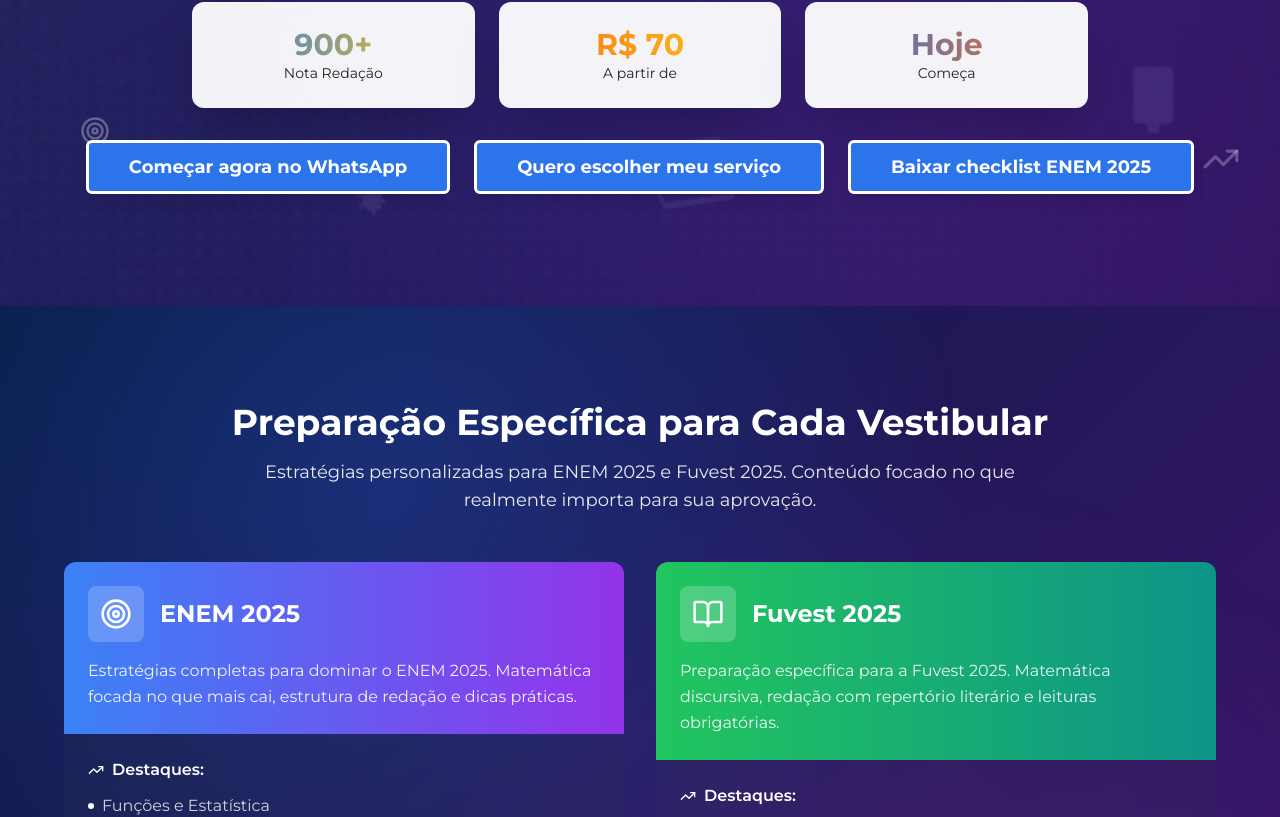
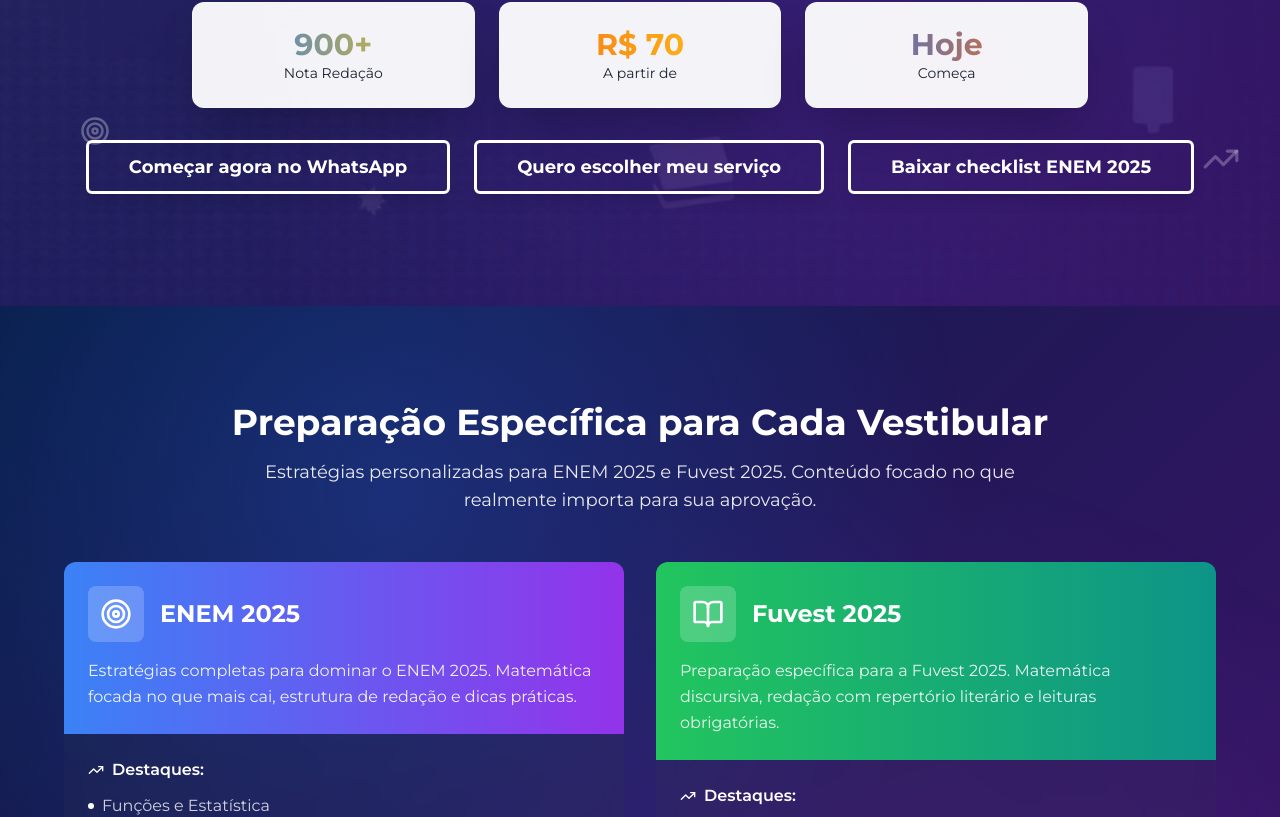
Before and after one commit to salvesgustavo22-ops/gsprova-landing-hub, a React (Vite) app: page / in a window 1280 px wide. Shown: the part 1065-1882 px from the top of the page. Built offline with nearby package versions, Linux system fonts and the light colour scheme.

Commit message:
Refactor hero buttons
Update hero buttons to be transparent with white text and no background, to match the hero section's background.

```diff
--- a/src/index.css
+++ b/src/index.css
@@ -209,35 +209,38 @@
 
   /* Hero Button Variants */
   .btn-hero {
-    @apply text-white bg-transparent;
+    @apply text-white;
     @apply px-8 py-4 rounded-xl text-lg;
     @apply shadow-lg hover:shadow-xl;
     @apply transform hover:scale-105 transition-all duration-300;
     @apply hover:bg-white hover:text-gray-900;
     font-family: 'Montserrat', sans-serif;
     font-weight: 700; /* Montserrat Bold */
+    background: transparent !important;
     border: 3px solid white;
   }
 
   .btn-hero-secondary {
-    @apply text-white bg-transparent;
+    @apply text-white;
     @apply px-8 py-4 rounded-xl text-lg;
     @apply shadow-lg hover:shadow-xl transition-all duration-300;
     @apply transform hover:scale-105;
     @apply hover:bg-white hover:text-gray-900;
     font-family: 'Montserrat', sans-serif;
     font-weight: 700; /* Montserrat Bold */
+    background: transparent !important;
     border: 3px solid white;
   }
 
   .btn-hero-outline {
-    @apply text-white bg-transparent;
+    @apply text-white;
     @apply px-8 py-4 rounded-xl text-lg;
     @apply shadow-lg hover:shadow-xl transition-all duration-300;
     @apply transform hover:scale-105;
     @apply hover:bg-white hover:text-gray-900;
     font-family: 'Montserrat', sans-serif;
     font-weight: 700; /* Montserrat Bold */
+    background: transparent !important;
     border: 3px solid white;
   }
 
```
